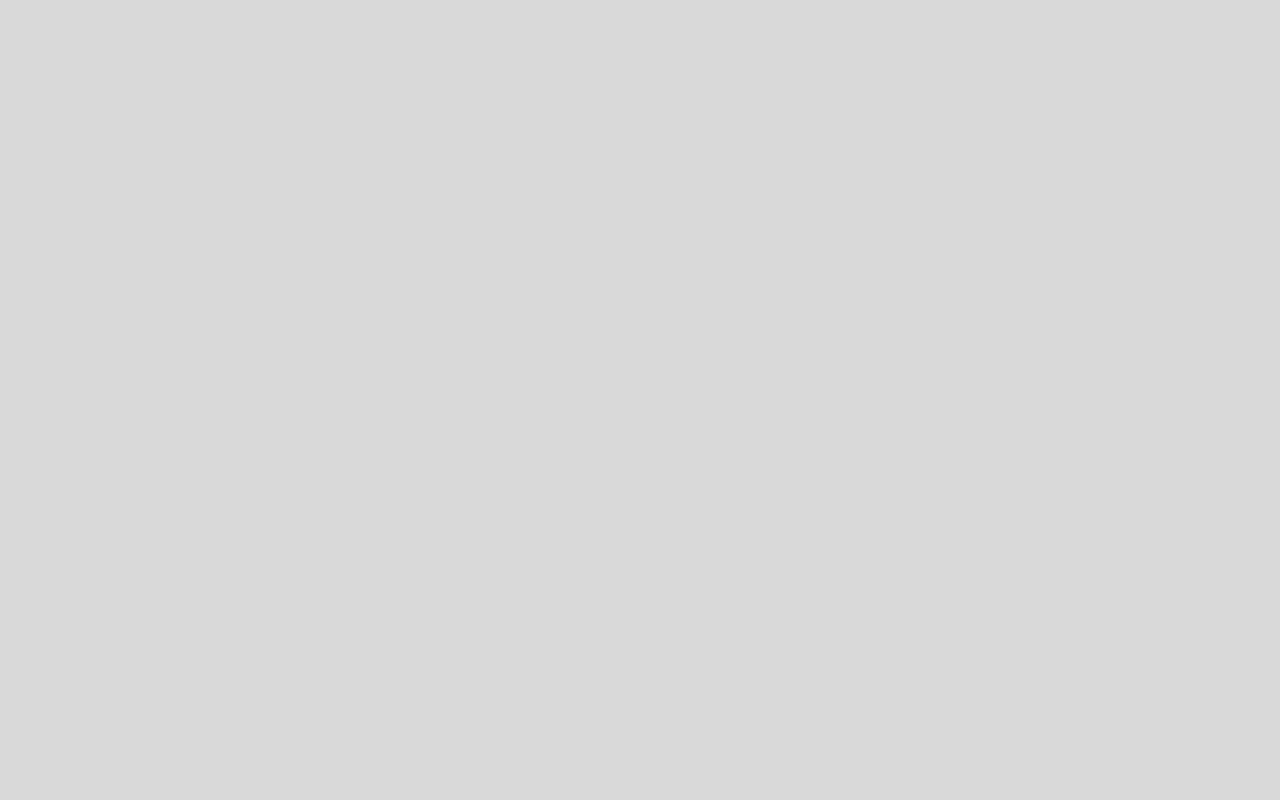
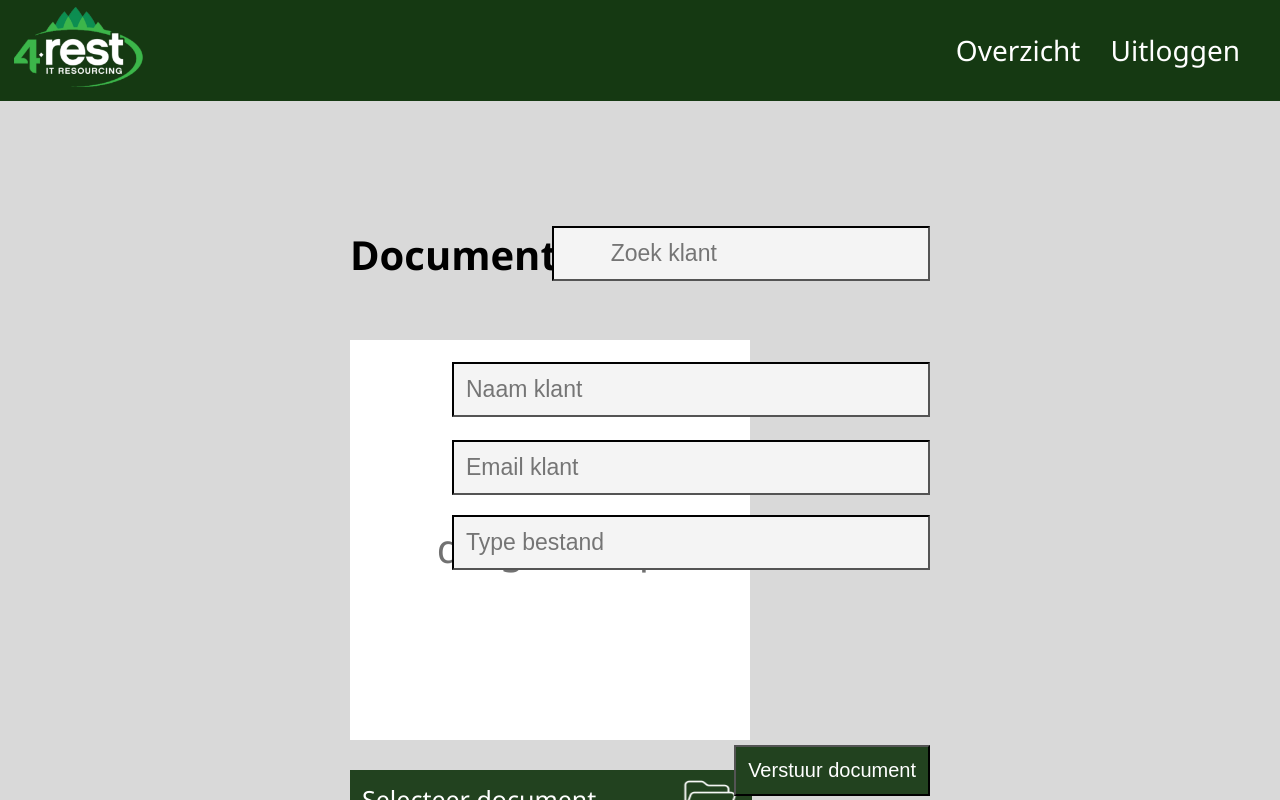
Before and after one commit to Sereentje19/Stage2023-4Rest, a Vue app in the folder Front-end/: page /uploaden in a window 1280 px wide. Before the commit this address had no page. Built offline with nearby package versions, Linux system fonts and the light colour scheme.

Commit message:
package mitt and url fix

```diff
--- a/Front-end/package.json
+++ b/Front-end/package.json
@@ -9,6 +9,7 @@
     "test:unit": "vitest"
   },
   "dependencies": {
+    "mitt": "^3.0.1",
     "pinia": "^2.1.6",
     "vue": "^3.3.4",
     "vue-router": "^4.2.4"
--- a/Front-end/src/main.js
+++ b/Front-end/src/main.js
@@ -4,10 +4,13 @@ import { createPinia } from 'pinia'
 
 import App from './App.vue'
 import router from './router'
+import mitt from 'mitt';
 
+const emitter = mitt();
 const app = createApp(App)
 
 app.use(createPinia())
 app.use(router)
+app.config.globalProperties.emitter = emitter;
 
 app.mount('#app')
--- a/Front-end/src/views/Overview.vue
+++ b/Front-end/src/views/Overview.vue
@@ -7,7 +7,7 @@
         alt="does not work"
       />
       <div id="buttonsHeader">
-        <a>Document uploaden</a>
+        <router-link to="/uploaden">Document uploaden</router-link>
         <a href="/">Uitloggen</a>
       </div>
     </div>
@@ -39,7 +39,7 @@
         <ArrowLeft />
         <b>1</b>/ 2 / 3 .../ 7
         <ArrowRight />
-        <div></div>
+        <div>
               <button @click="togglePopup('popup1')">Succes</button>
               <div class="popup-container" :class="{ 'active': activePopup === 'popup1' }">
                 <div class="Succes">
@@ -58,6 +58,7 @@
               </div>
         </div>
       </div>
+      </div>
 
   </body>
 </template>
@@ -75,6 +76,7 @@ export default {
   data() {
     return {
       activePopup: null,
+      sidebarOpen: true,
     };
   },
   methods: {
--- a/Front-end/src/views/Uploaden.vue
+++ b/Front-end/src/views/Uploaden.vue
@@ -1,68 +1,92 @@
 <template>
-    <body>
-
+  <div>
     <div class="header">
       <img
         id="logoHeader"
-        src="../assets/Pictures/Logo-4-rest-IT.png"
+        src="@/assets/Pictures/Logo-4-rest-IT.png"
         alt="does not work"
       />
       <div id="buttonsHeader">
-        <a href="/">Overzicht</a>
+        <router-link to="/overzicht">Overzicht</router-link>
         <a href="/">Uitloggen</a>
       </div>
     </div>
-<br>
 
     <div class="input">
-            <h1>Document uploaden</h1>
+      <h1 id="h1">Document uploaden</h1>
 
       <div class="drop">
+        <p id="p">drag & drop</p>
+      </div>
 
-                <p>drag & drop</p>
-
-
-
-
-            </div>
       <label class="overlay">
         Selecteer document
-            <input type="file" class="file">
+        <input type="file" class="file" />
       </label>
-        </div>
-
-
-
-
-
 
       <div class="Klant">
         <ul>
-
           <form class="gegevens" action="/action_page.php">
-
-
-                <input type="text" class="Zoek" placeholder="        Zoek klant"  name="Naam"><br><br>
-                <input type="text" class="Naam" placeholder="Naam klant"  name="Zoek"><br><br>
-                <input type="text" class="Email" placeholder="Email klant"  name="Email"><br><br>
-                <input type="text" class="Type" placeholder="Type bestand"  name="Type"><br><br>
-                <button @click="Overzicht()" class="verstuur" type="button">Verstuur document</button>
+            <input
+              type="text"
+              class="Zoek"
+              placeholder="       Zoek klant"
+              name="Naam"
+            /><br /><br />
+            <input
+              type="text"
+              class="Naam"
+              placeholder="Naam klant"
+              name="Zoek"
+            /><br /><br />
+            <input
+              type="text"
+              class="Email"
+              placeholder="Email klant"
+              name="Email"
+            /><br /><br />
+            <input
+              type="text"
+              class="Type"
+              placeholder="Type bestand"
+              name="Type"
+            /><br /><br />
+            <button @click="Overzicht()" class="verstuur" type="button">
+              Verstuur document
+            </button>
           </form>
         </ul>
       </div>
-
-</body>
+    </div>
+  </div>
 </template>
 
-<style>
+<script>
 
+export default {
 
+  name: "Uploaden",
+  methods: {
+    Overzicht() {
+      const fileInput = document.querySelector(".file");
+      if (fileInput.files.length === 0) {
+        alert("Selecteer graag een bestand.");
+      } else {
+        alert("file in gevulld")
+      }
+    },
+  },
+};
+
+</script>
+
+<style scoped>
 body {
   background-color: #d9d9d9;
   font-family: "Segoe UI", Tahoma, Geneva, Verdana, sans-serif;
 }
 
-#logoHeader{
+#logoHeader {
   width: 130px;
   height: 80px;
   margin-left: 20px;
@@ -93,21 +117,21 @@ a {
   text-decoration: none;
 }
 
-.input{
+.input {
   position: fixed;
   top: 300px;
   left: 200px;
   font-size: 20px;
 }
 
-h1{
+#h1 {
   position: fixed;
   top: 200px;
   left: 350px;
   font-size: 40px;
 }
 
-p {
+#p {
   position: relative;
   top: 45%;
   font-size: 40px;
@@ -128,7 +152,7 @@ p {
   display: block;
   top: 30px;
   left: 150px;
-    background: #22421F;
+  background: #22421f;
   background-image: url(../components/icons/folder.png);
   background-repeat: no-repeat;
   background-position: 330px;
@@ -139,20 +163,18 @@ p {
   width: 378px;
 }
 
-.file{
-
+.file {
   display: none;
 }
 
 .Zoek {
-
   position: fixed;
   top: 226px;
   right: 350px;
   background-image: url(../components/icons/lens.png);
-    background-position: 10px;
+  background-position: 375px 10px;
   background-size: 45px 45px;
-    background-color: #F4F4F4;
+  background-color: #f4f4f4;
   background-repeat: no-repeat;
   border-color: black;
   padding: 12px;
@@ -164,7 +186,7 @@ p {
   position: fixed;
   top: 362px;
   right: 350px;
-    background-color: #F4F4F4;
+  background-color: #f4f4f4;
   border-color: black;
   font-size: 23px;
   padding: 12px;
@@ -175,7 +197,7 @@ p {
   position: fixed;
   top: 440px;
   right: 350px;
-    background-color: #F4F4F4;
+  background-color: #f4f4f4;
   border-color: black;
   font-size: 23px;
   padding: 12px;
@@ -186,7 +208,7 @@ p {
   position: fixed;
   top: 515px;
   right: 350px;
-    background-color: #F4F4F4;
+  background-color: #f4f4f4;
   border-color: black;
   font-size: 23px;
   padding: 12px;
@@ -198,19 +220,8 @@ p {
   top: 745px;
   right: 350px;
   font-size: 20px;
-background-color: #22421F;
+  background-color: #22421f;
   color: white;
-  padding:12px;
+  padding: 12px;
 }
 </style>
-<script>
-export default {
-  name: "Overzicht",
-
-  methods:{
-    Overzicht(){
-      this.$router.push("/Overzicht");
-    }
-  }
-};
-</script>
--- a/Front-end/src/views/infopage.vue
+++ b/Front-end/src/views/infopage.vue
@@ -1,67 +1,53 @@
 <template>
-
-
-<body>
-
+  <div>
     <div class="header">
       <img
         id="logoHeader"
-        src="../assets/Pictures/Logo-4-rest-IT.png"
+        src="@/assets/Pictures/Logo-4-rest-IT.png"
         alt="does not work"
       />
       <div id="buttonsHeader">
         <a href="/">Document uploaden</a>
-        <a href="/">overzicht</a>
+        <a href="/">Overzicht</a>
         <a href="/">Uitloggen</a>
       </div>
     </div>
 
-        <div class="Info">
+    <div class="info">
       <ul>
-
-
-
-                <h1>
-                    contract
-                </h1>
-                <br>
-                <br>
+        <h1>Contract</h1>
+        <br /><br />
         <h3>
           23-11-20
-                    <br>
-                    dit is over X dagen
+          <br />
+          Dit is over X dagen
         </h3>
-                <br>
-                <br>
+        <br /><br />
         <h3>
           Serena Kenter
-                    <br>
+          <br />
           serena@gmail.com
         </h3>
-                <br>
-                <br>
+        <br /><br />
         <h3>
-                    opmerking
-                    <br>
-                    tarief omhoog
+          Opmerking
+          <br />
+          Tarief omhoog
         </h3>
       </ul>
     </div>
 
-
-        <img src="../views/contract.jpg" class="Foto" alt="Document">
-
-
-    </body>
+    <img src="../views/contract.jpg" class="foto" alt="Document" />
+  </div>
 </template>
 
-<style>
+<style scoped>
 body {
   background-color: #d9d9d9;
   font-family: "Segoe UI", Tahoma, Geneva, Verdana, sans-serif;
 }
 
-#logoHeader{
+#logoHeader {
   width: 130px;
   height: 80px;
   margin-left: 20px;
@@ -70,61 +56,45 @@ body {
 }
 
 .header {
-  width: 103%;
+  width: 100%;
   height: 120px;
   background-color: #153912;
-  margin-left: -1.5%;
-  margin-top: -1.5%;
   display: flex;
   flex-direction: row;
+  justify-content: space-between;
+  align-items: center;
+  padding: 0 30px;
 }
 
-#buttonsHeader {
-  position: absolute;
-  right: 0px;
-  padding: 50px 40px 0px 0px;
+#buttonsHeader a {
+  font-size: 28px;
+  color: white;
+  text-decoration: none;
+  margin-left: 30px;
 }
 
-a {
-  font-size: 28px;
-  color: white;
-  margin-left: 30px;
-  text-decoration: none;
-}
-
-.Overzicht {
-    position: fixed;
-    right: 480px;
-    top: 26px;
-    font-size: 18px;
-}
-
-.Document {
-    position: fixed;
-    right: 225px;
-    top: 26px;
-    font-size: 18px;
+.info ul {
+  list-style: none;
+  padding: 0;
+  margin: 0;
+  text-align: left;
 }
 
 h1 {
-    position: fixed;
-    left: 440px;
-    top: 145px;
   font-size: 70px;
+  margin-left: 20px;
 }
 
 h3 {
-    position: relative;
-    left: 400px;
-    top: 180px;
   font-size: 25px;
+  margin-left: 20px;
 }
 
-.Foto {
-    position: fixed;
-    right: 20%;
-    top: 200px;
+.foto {
   width: 550px;
   height: 650px;
+  margin-top: 50px;
+  margin-right: 20px;
+  float: right;
 }
 </style>
```
Also changed, not shown: Front-end/src/router/index.js (+7 -7 lines), Front-end/src/components/icons/lens.png (renamed from Front-end/src/components/lens.png), 1 other file (tests, documents, lock files or other folders). Lines whose indentation alone changed are shown as unchanged.
